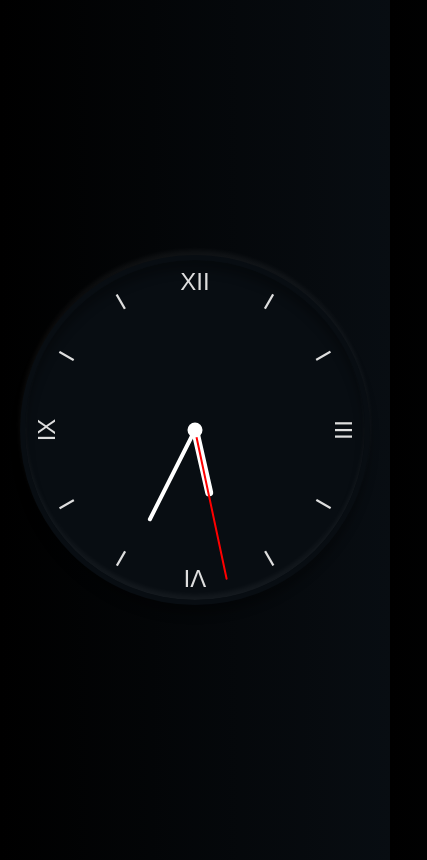
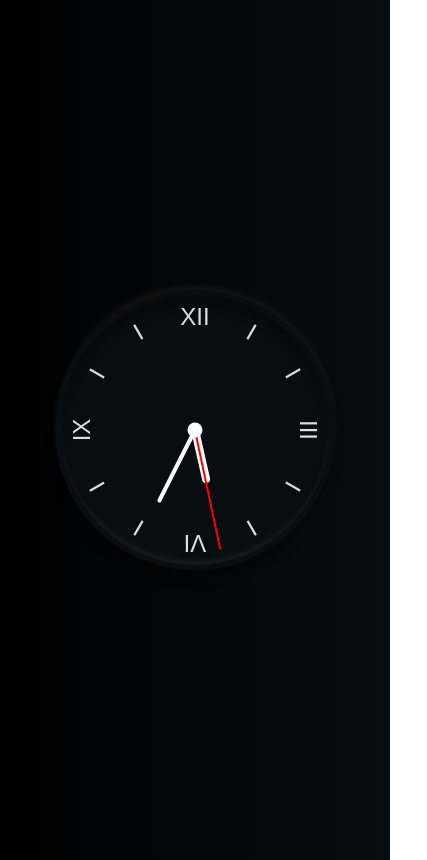
Before and after one commit to ginandtronic/js-juniors, a plain HTML site: page docs/clock/index.html in a window 390 px wide. Shown: the whole page, 427 px wide, since content can reach past the window. Drawn offline with Linux system fonts and the light colour scheme.

Commit message:
finished for small media

```diff
--- a/docs/clock/style.css
+++ b/docs/clock/style.css
@@ -95,3 +95,10 @@ body{
 	height: 20%;
 	background-color: white;
 }
+
+@media(max-width: 568px){
+	.clock{
+		width: 280px;
+		height: 280px;
+	}
+}
```
Also changed, not shown: 2 other files.
